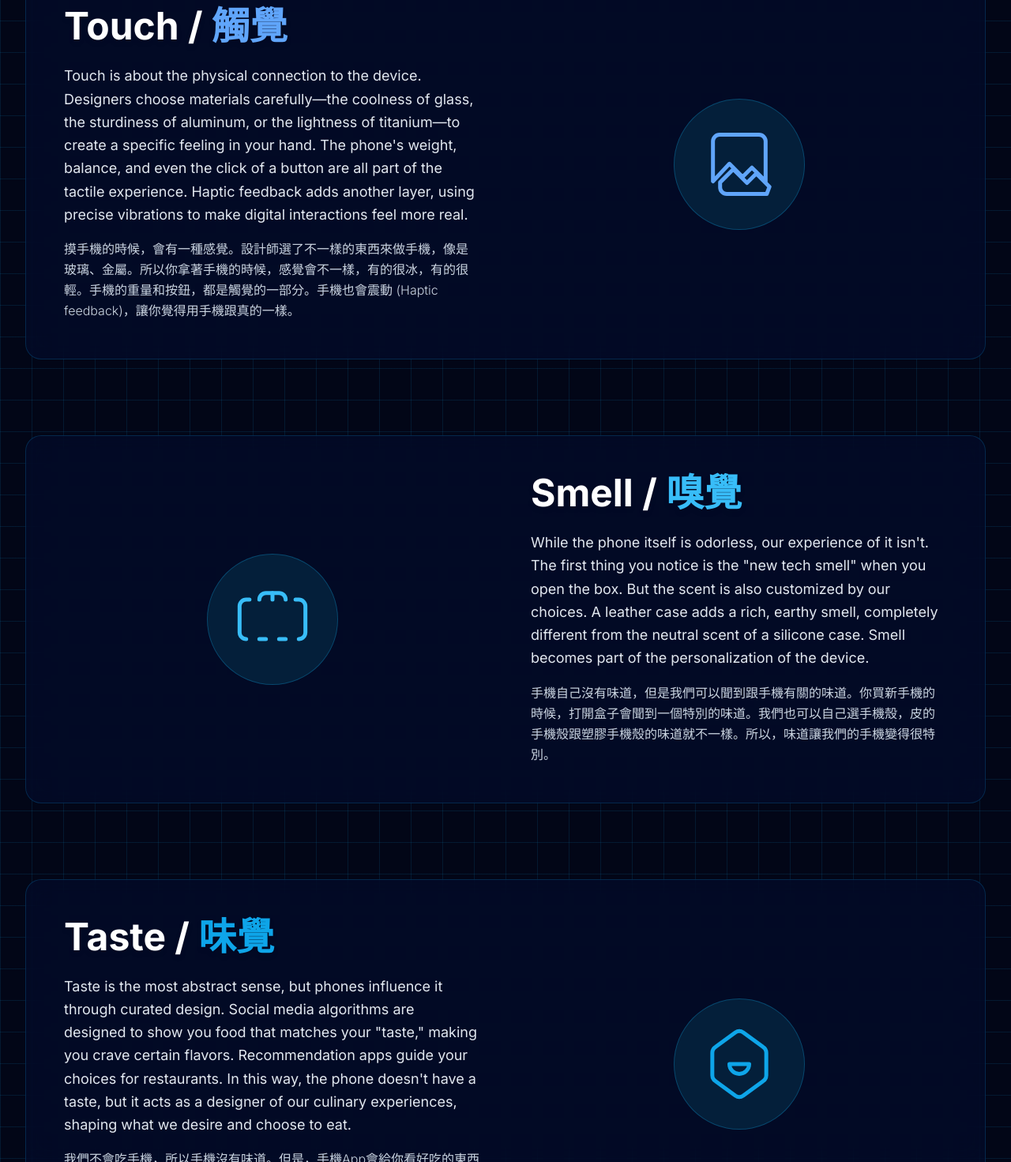
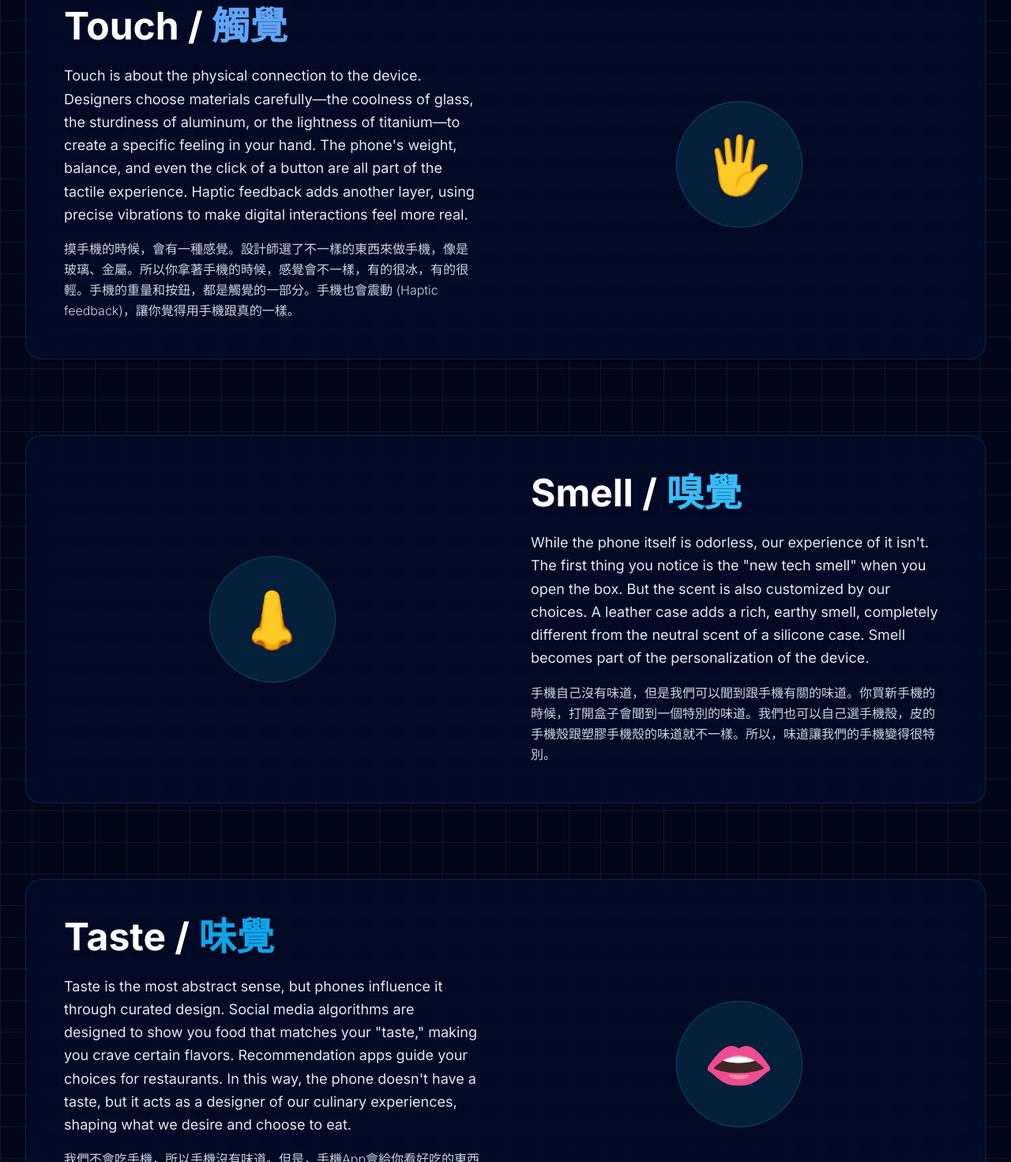
Before and after one commit to mendresvon/creative-thinking-hw2, a plain HTML site: page index.html in a window 1280 px wide. Shown: the part 2094-3565 px from the top of the page at 79% size. Drawn offline with nearby package versions, Linux system fonts and the light colour scheme.

Commit message:
Replace SVG icons with emoji in sense cards
Replaced SVG icons with emoji representations for better accessibility and visual appeal.

```diff
--- a/index.html
+++ b/index.html
@@ -102,6 +102,8 @@
             background: rgba(8, 47, 73, 0.6); /* Darker blue for icon background */
             border: 1px solid rgba(14, 165, 233, 0.3);
             transition: transform 0.3s ease, background-color 0.3s ease;
+            width: 160px;
+            height: 160px;
         }
         .sense-card:hover .icon-container {
             transform: scale(1.1);
@@ -144,10 +146,8 @@
                 <div class="sense-card p-8 md:p-12" style="--glow-color: #facc15;">
                     <div class="grid grid-cols-1 md:grid-cols-2 gap-12 md:gap-16 items-center">
                         <div class="md:order-2 flex justify-center">
-                            <div class="icon-container p-8 rounded-full">
-                                <svg xmlns="http://www.w3.org/2000/svg" width="100" height="100" viewBox="0 0 24 24" fill="none" stroke="#facc15" stroke-width="1.2" stroke-linecap="round" stroke-linejoin="round">
-                                    <path d="M2 12s3-7 10-7 10 7 10 7-3 7-10 7-10-7-10-7Z"/><circle cx="12" cy="12" r="3"/>
-                                </svg>
+                            <div class="icon-container rounded-full flex items-center justify-center">
+                                <span class="text-7xl">👀</span>
                             </div>
                         </div>
                         <div class="md:order-1 text-center md:text-left">
@@ -168,11 +168,8 @@
                 <div class="sense-card p-8 md:p-12" style="--glow-color: #22d3ee;">
                     <div class="grid grid-cols-1 md:grid-cols-2 gap-12 md:gap-16 items-center">
                         <div class="flex justify-center">
-                            <div class="icon-container p-8 rounded-full">
-                                <svg xmlns="http://www.w3.org/2000/svg" width="100" height="100" viewBox="0 0 24 24" fill="none" stroke="#22d3ee" stroke-width="1.2" stroke-linecap="round" stroke-linejoin="round">
-                                    <path d="M6 10a7 7 0 1 1 12 0v5a7 7 0 1 1-12 0v-5z"/>
-                                    <path d="M15 10a3 3 0 1 1-6 0 3 3 0 0 1 6 0z"/>
-                                </svg>
+                            <div class="icon-container rounded-full flex items-center justify-center">
+                                <span class="text-7xl">👂</span>
                             </div>
                         </div>
                         <div class="text-center md:text-left">
@@ -193,11 +190,8 @@
                 <div class="sense-card p-8 md:p-12" style="--glow-color: #60a5fa;">
                     <div class="grid grid-cols-1 md:grid-cols-2 gap-12 md:gap-16 items-center">
                         <div class="md:order-2 flex justify-center">
-                            <div class="icon-container p-8 rounded-full">
-                                <svg xmlns="http://www.w3.org/2000/svg" width="100" height="100" viewBox="0 0 24 24" fill="none" stroke="#60a5fa" stroke-width="1.2" stroke-linecap="round" stroke-linejoin="round">
-                                    <path d="M4 17.17V5a2 2 0 0 1 2-2h12a2 2 0 0 1 2 2v12.17l-4.17-4.17-2.83 2.83-4-4Z"/>
-                                    <path d="m21.17 18.83-4-4-2.83 2.83-4.17-4.17-4 4V19a2 2 0 0 0 2 2h12.17Z"/>
-                                </svg>
+                            <div class="icon-container rounded-full flex items-center justify-center">
+                                <span class="text-7xl">🖐️</span>
                             </div>
                         </div>
                         <div class="md:order-1 text-center md:text-left">
@@ -218,15 +212,8 @@
                 <div class="sense-card p-8 md:p-12" style="--glow-color: #38bdf8;">
                     <div class="grid grid-cols-1 md:grid-cols-2 gap-12 md:gap-16 items-center">
                         <div class="flex justify-center">
-                            <div class="icon-container p-8 rounded-full">
-                                <svg xmlns="http://www.w3.org/2000/svg" width="100" height="100" viewBox="0 0 24 24" fill="none" stroke="#38bdf8" stroke-width="1.2" stroke-linecap="round" stroke-linejoin="round">
-                                    <path d="M4 18a2 2 0 0 1-2-2V8a2 2 0 0 1 2-2h1"/>
-                                    <path d="M8 6a2 2 0 0 1 2-2h4a2 2 0 0 1 2 2v0"/>
-                                    <path d="M12 4v2"/>
-                                    <path d="M10 18H8"/>
-                                    <path d="M16 18h-2"/>
-                                    <path d="M20 18a2 2 0 0 0 2-2V8a2 2 0 0 0-2-2h-1"/>
-                                </svg>
+                            <div class="icon-container rounded-full flex items-center justify-center">
+                                <span class="text-7xl">👃</span>
                             </div>
                         </div>
                         <div class="text-center md:text-left">
@@ -247,11 +234,8 @@
                  <div class="sense-card p-8 md:p-12" style="--glow-color: #0ea5e9;">
                     <div class="grid grid-cols-1 md:grid-cols-2 gap-12 md:gap-16 items-center">
                         <div class="md:order-2 flex justify-center">
-                            <div class="icon-container p-8 rounded-full">
-                                <svg xmlns="http://www.w3.org/2000/svg" width="100" height="100" viewBox="0 0 24 24" fill="none" stroke="#0ea5e9" stroke-width="1.2" stroke-linecap="round" stroke-linejoin="round">
-                                    <path d="M13.2 21.6a2.1 2.1 0 0 1-2.4 0l-6-4.4a2.1 2.1 0 0 1-1-1.8V8.6a2.1 2.1 0 0 1 1-1.8l6-4.4a2.1 2.1 0 0 1 2.4 0l6 4.4a2.1 2.1 0 0 1 1 1.8v6.8a2.1 2.1 0 0 1-1 1.8l-6 4.4Z"/>
-                                    <path d="M12 15a3 3 0 0 0 3-3H9a3 3 0 0 0 3 3Z"/>
-                                </svg>
+                            <div class="icon-container rounded-full flex items-center justify-center">
+                                <span class="text-7xl">👄</span>
                             </div>
                         </div>
                         <div class="md:order-1 text-center md:text-left">
```
